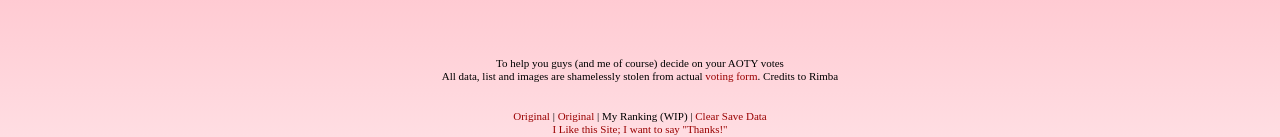
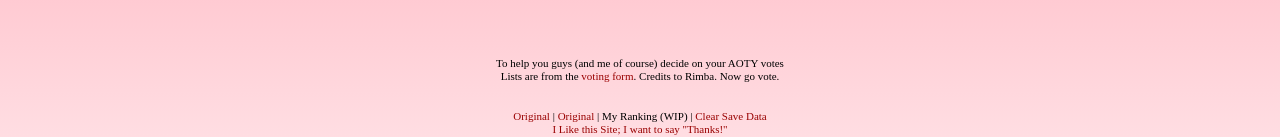
Before and after one commit to fikril/fikril.github.io, a website with bundled scripts: page sb-award-ranker/index.html in a window 1280 px wide. Shown: the part 676-813 px from the top of the page. Built offline with nearby package versions, Linux system fonts and the light colour scheme.

Commit message:
update voting form link

```diff
--- a/sb-award-ranker/index.html
+++ b/sb-award-ranker/index.html
@@ -73,7 +73,7 @@
     <div class="info">
 
         <p>To help you guys (and me of course) decide on your AOTY votes</p>
-        <p>All data, list and images are shamelessly stolen from actual <a href="https://goo.gl/forms/p6IMvS7aIoG6XxJr1">voting form</a>. Credits to Rimba</p>
+        <p>Lists are from the <a href="https://forms.gle/biFey5jTLMokkEgL9">voting form</a>. Credits to Rimba. Now go vote.</p>
 
         <br><br>
 
```
